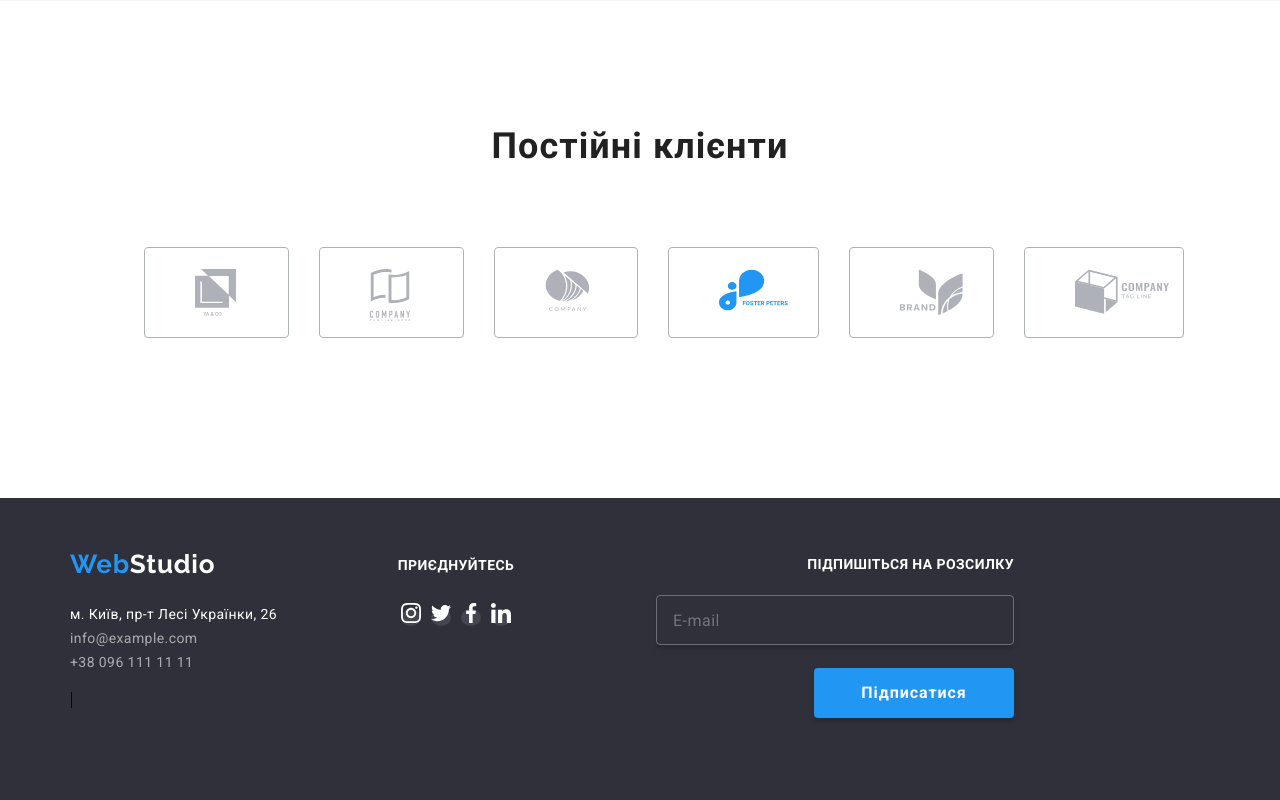
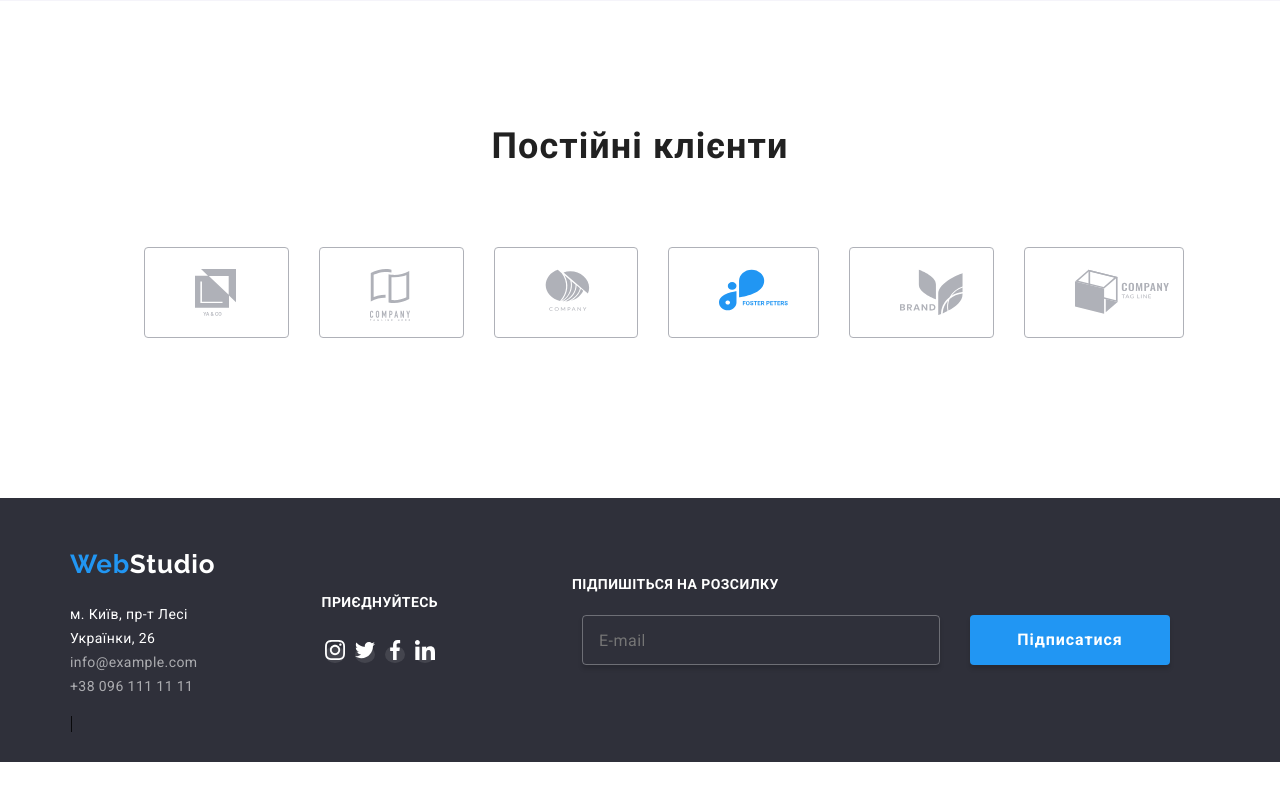
Before and after one commit to arinagalkina/WebStudio-1, a website: page index.html in a window 1280 px wide. Shown: the part 2413-3213 px from the top of the page. After the commit the page ends 3175 px from the top, so only its background shows below. Drawn offline with nearby package versions, Linux system fonts and the light colour scheme; files whose address does not match are found by name.

Commit message:
footer form redoing

```diff
--- a/css/block/footer.css
+++ b/css/block/footer.css
@@ -77,11 +77,7 @@
 footer {
   background-color: #2f303a;
 }
-.join_box {
-  right: 184px;
-  bottom: 165px;
-  position: relative;
-}
+
 .block_f {
   color: #fff;
   font-family: Roboto;
@@ -95,3 +91,13 @@ footer {
   justify-content: center;
   align-items:center;
 }
+.all_box_footer {
+  gap: 94px;
+  display: flex;
+
+}
+.join_box {
+  display:flex;
+  justify-content: center;
+  flex-direction:column
+}
--- a/css/block/header.css
+++ b/css/block/header.css
@@ -13,7 +13,6 @@
   display: flex;
   justify-content: space-between;
   align-items: center;
-
 }
 .header_left {
   display: flex;
@@ -46,7 +45,7 @@
   padding: 20px 24px;
 }
 .promo {
-    background-image: url(../../src/img/img.png);
+  background-image: url("../../");
   z-index: 2;
   object-fit: cover;
 }
@@ -55,7 +54,7 @@
   justify-content: center;
   display: flex;
   align-items: center;
-    color: #FFF;
+  color: #fff;
   text-align: center;
   font-family: Roboto;
   font-size: 16px;
@@ -67,3 +66,8 @@
   width: 216px;
   height: 50px;
 }
+.message {
+  border-radius: 4px;
+  border: 1px solid rgba(33, 33, 33, 0.2);
+  outline:none;
+}
--- a/css/block/modal.css
+++ b/css/block/modal.css
@@ -135,9 +135,11 @@ form {
 
 .form_box:hover i {
   color: #2196f3;
+  transition:0.8s all;
 }
 .form_box:hover {
   border-color: #2196f3;
+  transition:0.8s all;
 }
 .foot_btn_sub {
   border-radius: 4px;
@@ -184,17 +186,24 @@ form {
 }
 .form_footer_box {
   display: flex;
-  align-items: flex-end;
-  justify-content: flex-end;
-  right: 196px;
-  bottom: 252px;
-  position: relative;
+  justify-content: center;
+
+
   gap: 23px;
   flex-direction: column;
 }
 .wrap_modal {
   display:flex;
+  gap:30px;
 }
 .label_wrap {
   display: flex;
 }
+.end>.container {
+  display: flex;
+  justify-content: center;
+}
+.footer_form {
+  justify-content: center;
+  display: flex;
+}
--- a/index.html
+++ b/index.html
@@ -94,9 +94,10 @@
                                 <i class="fa-solid fa-envelope"></i>
                                 <input type="email" placeholder="Your e-mail">
                             </div>
-                             <textarea name="message" id="coments" placeholder="Введіть текст"></textarea>
+                             <textarea class="message" name="message" id="coments" placeholder="Введіть текст"></textarea>
+
+                              <input class="checkbox" type="checkbox"><label>Погоджуюся з розсилкою та приймаю <span class="blue">Умови договору</span> </label>
                                <button class="contact_btn">Send message</button>
-                              <input class="checkbox" type="checkbox"><label>Погоджуюся з розсилкою та приймаю <span class="blue">Умови договору</span> </label>
                         </form>
 
                     </div>
@@ -646,10 +647,11 @@
 
            </div>
 
-       </div>
 
+           <form class="footer_form">
        <div class="form_footer_box">
        <div class="label_wrap">
+
             <label class="email_ft_label" for="email">
                 Підпишіться на розсилку
             </label>
@@ -657,12 +659,16 @@
 
             <div class="wrap_modal">
                 <input class="footer_input" type="email" placeholder="E-mail">
-       </div>
+
            <div class="btn_sub">
             <button class="foot_btn_sub">
                 Підписатися</button>
 
+
        </div>
+    </div>
+    </div>
+</form>
 </div>
 </div>
 
```
Also changed, not shown: img.png (added). Lines whose indentation alone changed are shown as unchanged.
